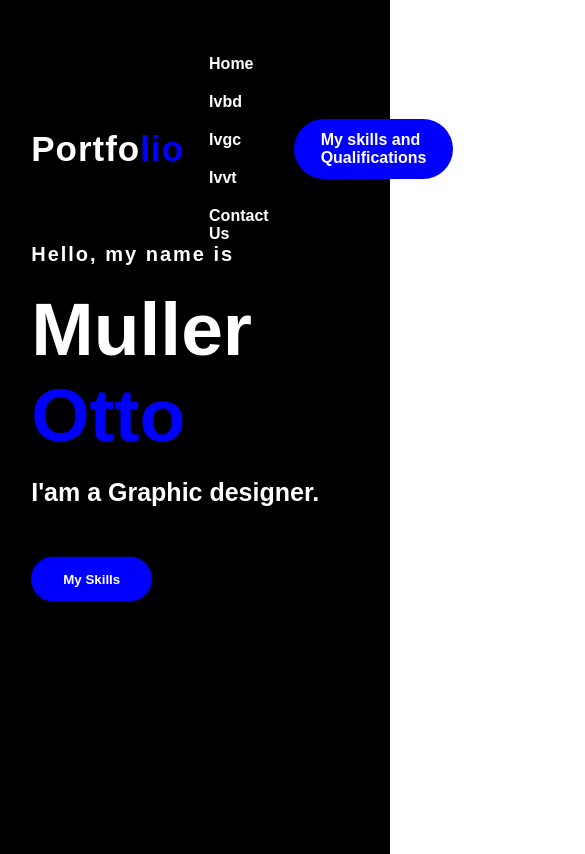
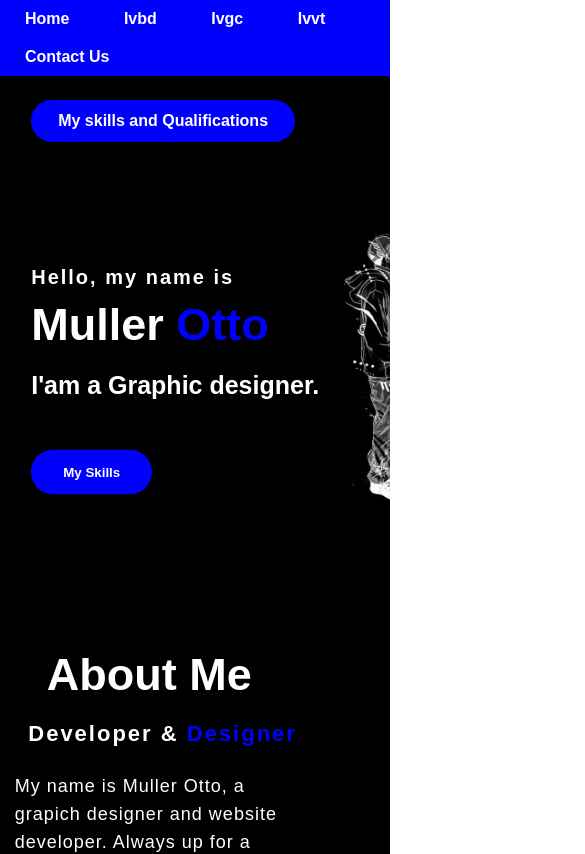
Before and after one commit to MullerOtto/mullerotto.github.io, a plain HTML site: page index.html in a window 390 px wide. Shown: the top 854 px of the page, 585 px wide, since content can reach past the window. Drawn offline with Linux system fonts and the light colour scheme.

Commit message:
Update portstyle.css

```diff
--- a/portstyle.css
+++ b/portstyle.css
@@ -306,3 +306,102 @@ textarea:valid~lable{
   top: -35px;
   font-size: 14px;
 }
+
+
+@media only screen and (max-width:700px){
+
+
+  .hero{
+    height: 65vh;
+    width: 100%;
+    background-color: black;
+  }
+
+  nav ul{
+    width: 100%;
+    background: blue;
+    position: absolute;
+    top:0px;
+    right: 0;
+    z-index: 2;
+  }
+
+  .btn{
+     margin-top:55px;
+  }
+
+.logo{
+  display: none;
+}
+
+.content{
+  position: absolute;
+  top: 45%;
+  left:8%;
+}
+
+h1{
+  color: white;
+  margin: 10px 0px 20px;
+  font-size: 45px;
+}
+
+h3{
+  color: white;
+  font-size: 25px;
+  margin-bottom: 50px;
+}
+
+h4{
+  color: white;
+  letter-spacing: 2px;
+  font-size: 20px;
+}
+
+.about img{
+  display: none;
+}
+
+.about h2{
+  margin-top: 0%;
+  margin-left: 10%;
+  font-size: 45px;
+}
+
+.about-text h5{
+  color: white;
+  letter-spacing: 2px;
+  font-size: 22px;
+  margin-bottom: 25px;
+  margin-left: 5%;
+  text-transform: capitalize;
+}
+.about-text p {
+width: 75%;
+margin-left:5px;
+
+}
+.awards{
+  background-color: black;
+  color: white;
+  position: absolute;
+  top: 60%;
+  left:15%;
+}
+
+.sheadings{
+  color: white;
+  position: absolute;
+  top: 20%;
+  left:15%;
+}
+
+.hero1{
+  height: 100vh;
+  width: 100%;
+  background-image: url(background.jpg);
+  background-size: cover;
+  background-position: center;
+}
+
+}
```
